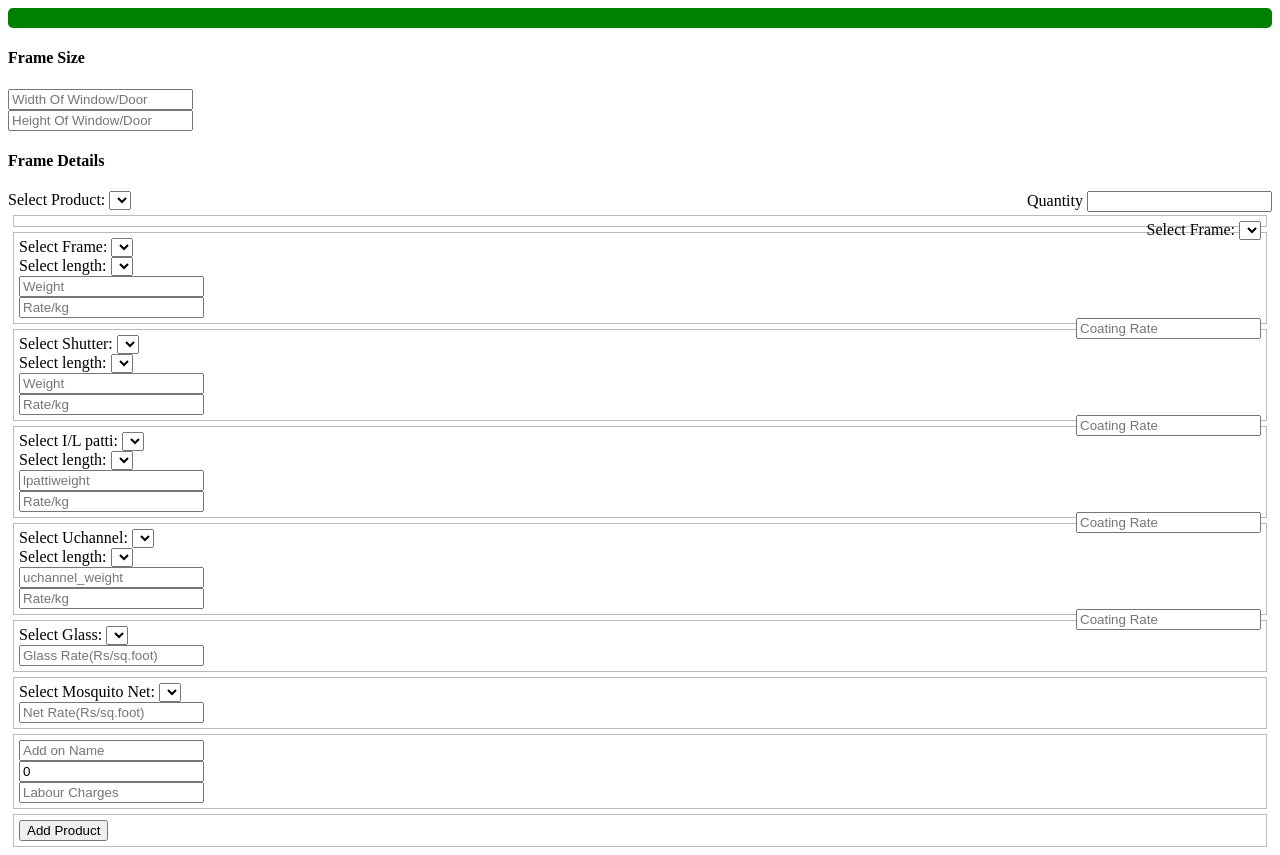
After one commit to MS-Patel/WindowPlanet, a Django app: page /partial/1 in a window 1280 px wide. The commit adds this page. Run offline with Django 4.2, Linux system fonts and the light colour scheme; lists and menus that the app fills with data are empty.

Commit message:
added multi form

```diff
--- a/app/urls.py
+++ b/app/urls.py
@@ -7,4 +7,5 @@ app_name="app"
 urlpatterns = [
     path('', views.home, name="home"),
     path('qoute', views.qoute, name="qoute"),
+    path('partial/<id>', views.partial, name="partial"),
 ]
--- a/app/views.py
+++ b/app/views.py
@@ -19,6 +19,9 @@ def home(request):
 
     return render(request,'index.html',{'products':prod, 'frame':frame,'shutter':shutter,'ilpatti':ilpatti,'uch':uch,'glass':glass,'net':net ,'coat':coat, 'length':length})
 
+def partial(request, id):
+
+    return render(request, 'part-form.html', {'no':id})
 
 def qoute(request):
 
--- /dev/null
+++ b/templates/part-form.html
@@ -0,0 +1,251 @@
+<div class="form">
+    <hr style="border: 10px solid green;border-radius: 5px;"/>
+    <div class="row">
+        <h4>Frame Size</h4>
+        <div class="col input-group input-group-icon">
+            <input type="tel" step="any" placeholder="Width Of Window/Door" name="width" />
+            <div class="input-icon">
+                <i class="fas fa-arrows-alt-h"></i>
+            </div>
+        </div>
+        <div class="col input-group input-group-icon">
+            <input type="tel" step="any" placeholder="Height Of Window/Door" name="height" />
+            <div class="input-icon">
+                <i class="fas fa-arrows-alt-v"></i>
+            </div>
+        </div>
+    </div>
+    <div class="row">
+        <h4>Frame Details</h4>
+        <div class="input-group">
+            <label for="Product">Select Product:</label>
+            <select id="product" name="product">
+                {% for i in products %}
+                <option value="{{ i.code }}">
+                    {{i}}
+                </option>
+                {% endfor %}
+            </select>
+            <div class="col-half input-group" style="float: right;">
+                <label for="qty">Quantity</label>
+                <input id="qty" name="qty" type="number" />
+            </div>
+        </div>
+    </div>
+    <div class="row" style="border: 1px solid #b9b9b9;
+            padding: 5px;
+            margin: 5px;">
+        <div class=" col-half input-group input-group-icon" style="float: right;">
+            <label for="coating">Select Frame:</label>
+            <select id="coating" name="coating">
+                {% for i in coat %}
+                <option value='{{i}}'>
+                    {{i}}
+                </option>
+                {% endfor %}
+            </select>
+        </div>
+    </div>
+    <div class="row" style="border: 1px solid #b9b9b9;
+            padding: 5px;
+            margin: 5px;">
+        <div class=" col-half input-group input-group-icon">
+            <label for="frametype">Select Frame:</label>
+            <select id="frametype" name="frametype">
+                {% for i in frame %}
+                <option value={{i}}>{{i }}
+                </option>
+                {% endfor %}
+            </select>
+        </div>
+        <div class=" col-half input-group input-group-icon">
+            <label for="framesize">Select length:</label>
+            <select id="framesize" name="framesize">
+                {% for i in length %}
+                <option value={{i}}>{{i }}
+                </option>
+                {% endfor %}
+            </select>
+        </div>
+        <div class=" col-half input-group input-group-icon">
+            <input type="tel" step="any" list="frameweight" placeholder="Weight" name="frameweight" />
+            <datalist id="frameweight">
+                {% for i in weight %}
+                <option value={{i}}>{{i }}
+                </option>
+                {% endfor %}
+            </datalist>
+        </div>
+        <div class=" col-half input-group input-group-icon">
+            <input type="tel" step="any" placeholder="Rate/kg" name="framerate" />
+        </div>
+        <div class=" col-half input-group input-group-icon" style="float: right;">
+            <input type="text" placeholder="Coating Rate" name="framecoat" />
+        </div>
+    </div>
+    <div class="row" style="border: 1px solid #b9b9b9;
+            padding: 5px;
+            margin: 5px;">
+        <div class=" col-half input-group input-group-icon">
+            <label for="shuttertype">Select Shutter:</label>
+            <select id="shuttertype" name="shuttertype">
+                {% for i in shutter %}
+                <option value={{i}}>{{i }}
+                </option>
+                {% endfor %}
+            </select>
+        </div>
+        <div class=" col-half input-group input-group-icon">
+            <label for="shuttersize">Select length:</label>
+            <select id="shuttersize" name="shuttersize">
+                {% for i in length %}
+                <option value={{i}}>{{i }}
+                </option>
+                {% endfor %}
+            </select>
+        </div>
+        <div class=" col-half input-group input-group-icon">
+            <input type="tel" list="shutterweight" step="any" placeholder="Weight" name="shutterweight" />
+            <datalist id="shutterweight">
+                {% for i in length %}
+                <option value={{i}}>{{i }}
+                </option>
+                {% endfor %}
+            </datalist>
+        </div>
+        <div class=" col-half input-group input-group-icon">
+            <input type="tel" step="any" placeholder="Rate/kg" name="shutterrate" />
+        </div>
+        <div class=" col-half input-group input-group-icon" style="float: right;">
+            <input type="text" placeholder="Coating Rate" name="shuttercoat" />
+        </div>
+    </div>
+    <div class="row" style="border: 1px solid #b9b9b9;
+            padding: 5px;
+            margin: 5px;">
+        <div class=" col-half input-group input-group-icon">
+            <label for="lpattisize">Select I/L patti:</label>
+            <select id="lpattisize" name="lpattisize">
+                {% for i in ilpatti %}
+                <option value={{i}}>{{i }}
+                </option>
+                {% endfor %}
+            </select>
+        </div>
+        <div class=" col-half input-group input-group-icon">
+            <label for="lpattisize">Select length:</label>
+            <select id="lpattisize" name="lpattisize">
+                {% for i in length %}
+                <option value={{i}}>{{i }}
+                </option>
+                {% endfor %}
+            </select>
+        </div>
+        <div class=" col-half input-group input-group-icon">
+            <input type="tel" list="lpattiweight" step="any" placeholder="lpattiweight" name="lpattiweight" />
+            <datalist id="lpattiweight">
+                {% for i in length %}
+                <option value={{i}}>{{i }}
+                </option>
+                {% endfor %}
+            </datalist>
+        </div>
+        <div class=" col-half input-group input-group-icon">
+            <input type="tel" step="any" placeholder="Rate/kg" name="lpattirate" />
+        </div>
+        <div class=" col-half input-group input-group-icon" style="float: right;">
+            <input type="text" placeholder="Coating Rate" name="lpatticoat" />
+        </div>
+    </div>
+    <div class="row" style="border: 1px solid #b9b9b9;
+            padding: 5px;
+            margin: 5px;">
+        <div class=" col-half input-group input-group-icon">
+            <label for="uchannel_type">Select Uchannel:</label>
+            <select id="uchannel_type" name="uchannel_type">
+                {% for i in uch %}
+                <option value={{i}}>{{i }}
+                </option>
+                {% endfor %}
+            </select>
+        </div>
+        <div class=" col-half input-group input-group-icon">
+            <label for="uchannel_size">Select length:</label>
+            <select id="uchannel_size" name="uchannel_size">
+                {% for i in length %}
+                <option value={{i}}>{{i }}
+                </option>
+                {% endfor %}
+            </select>
+        </div>
+        <div class=" col-half input-group input-group-icon">
+            <input type="tel" list="uchannel_weight" step="any" placeholder="uchannel_weight" name="uchannel_weight" />
+            <datalist id="uchannel_weight">
+                {% for i in length %}
+                <option value={{i}}>{{i }}
+                </option>
+                {% endfor %}
+            </datalist>
+        </div>
+        <div class=" col-half input-group input-group-icon">
+            <input type="tel" step="any" placeholder="Rate/kg" name="uchannel_rate" />
+        </div>
+        <div class=" col-half input-group input-group-icon" style="float: right;">
+            <input type="text" placeholder="Coating Rate" name="uchannel_coat" />
+        </div>
+    </div>
+    <div class="row" style="border: 1px solid #b9b9b9;
+            padding: 5px;
+            margin: 5px;">
+        <div class=" col-third input-group input-group-icon">
+            <label for="glasstype">Select Glass:</label>
+            <select id="glasstype" name="glasstype">
+                {% for i in glass %}
+                <option value="{{i}}">
+                    {{i }}
+                </option>
+                {% endfor %}
+            </select>
+        </div>
+        <div class=" col-third input-group input-group-icon">
+            <input type="tel" step="any" placeholder="Glass Rate(Rs/sq.foot)" name="glassrate" />
+        </div>
+    </div>
+    <div class="row" style="border: 1px solid #b9b9b9;
+            padding: 5px;
+            margin: 5px;">
+        <div class=" col-third input-group input-group-icon">
+            <label for="nettype">Select Mosquito Net:</label>
+            <select id="nettype" name="nettype">
+                {% for i in net %}
+                <option value="{{i}}">
+                    {{i }}
+                </option>
+                {% endfor %}
+            </select>
+        </div>
+        <div class=" col-third input-group input-group-icon">
+            <input type="tel" step="any" placeholder="Net Rate(Rs/sq.foot)" name="netrate" />
+        </div>
+    </div>
+    <div class="row" style="border: 1px solid #b9b9b9;
+            padding: 5px;
+            margin: 5px;">
+        <div class=" col-third input-group input-group-icon">
+            <input type="text" placeholder="Add on Name" name="addon" />
+        </div>
+        <div class=" col-third input-group input-group-icon">
+            <input type="tel" value="0" step="any" placeholder="Add on Rate" name="addonrate" />
+        </div>
+        <div class=" col-third input-group input-group-icon">
+            <input type="tel" step="any" placeholder="Labour Charges" name="labourrate" />
+        </div>
+    </div>
+</div>
+<div class="row" style="border: 1px solid #b9b9b9;
+            padding: 5px;
+            margin: 5px;">
+    <div class="input-group input-group-icon">
+        <button class="btn" type="button" hx-get="{% url 'app:partial' no %}" hx-swap="outerHTML">Add Product</button>
+    </div>
+</div>
```
Also changed, not shown: templates/index.html (+137 -49 lines).
